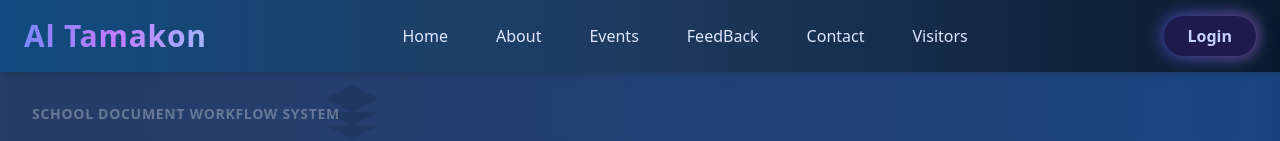
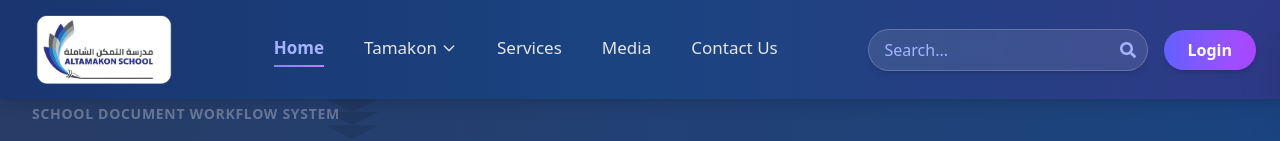
Before and after one commit to shakeel7521951/school-management-system, a React (Vite) app in the folder frontend/: page / in a window 1280 px wide. Shown: the top 141 px of the page. Built offline with nearby package versions, Linux system fonts and the light colour scheme; no server answers.

Commit message:
CHanges navbar

```diff
--- a/frontend/src/components/common/Navbar.jsx
+++ b/frontend/src/components/common/Navbar.jsx
@@ -1,6 +1,6 @@
 import { useState } from "react";
-import { FaBars, FaTimes, FaUserCircle } from "react-icons/fa";
-import { Link } from "react-router-dom";
+import { FaBars, FaTimes, FaUserCircle, FaSearch } from "react-icons/fa";
+import { NavLink } from "react-router-dom";
 import { useSelector, useDispatch } from "react-redux";
 import { selectUserProfile, clearProfile } from "../../redux/slices/UserSlice";
 import { useLogoutMutation } from "../../redux/slices/UserApi";
@@ -11,17 +11,15 @@ export default function Navbar() {
 
   const profile = useSelector(selectUserProfile);
   const dispatch = useDispatch();
-  console.log(profile);
 
   const [logout, { isLoading }] = useLogoutMutation();
 
   const navLinks = [
     { name: "Home", path: "/" },
-    { name: "About", path: "/about" },
-    { name: "Events", path: "/event" },
-    { name: "FeedBack", path: "/complain" },
-    { name: "Contact", path: "/contact-us" },
-    { name: "Visitors", path: "/visitor" },
+    { name: "Tamakon", path: "/tamakon" },
+    { name: "Services", path: "/services" },
+    { name: "Media", path: "/media" },
+    { name: "Contact Us", path: "/contact-us" },
   ];
 
   const handleLogout = async () => {
@@ -36,96 +34,183 @@ export default function Navbar() {
   };
 
   return (
-    <nav className="w-full fixed top-0 left-0 z-50 bg-gradient-to-r from-[#104c80] via-[#1e3a5f] to-[#0a1a2f] shadow-md">
-      <div className="container mx-auto flex items-center justify-between px-6 py-4">
+    <nav className="w-full fixed top-0 left-0 z-50 bg-gradient-to-r from-[#1A3570] via-[#1A4480] to-[#2E3A87] shadow-lg backdrop-blur">
+      <div className="container mx-auto flex items-center justify-between px-6 py-3">
         {/* Logo */}
-        <Link
-          to="/"
-          className="text-3xl font-extrabold text-transparent bg-clip-text bg-gradient-to-r from-indigo-400 via-purple-400 to-indigo-300 tracking-wide hover:scale-105 transition-transform duration-300"
-        >
-          Al Tamakon
-        </Link>
+        <NavLink to="/" className="w-[160px] h-[75px]">
+          <img
+            src="./images/Tamakon-logo.png"
+            alt="Tamakon Logo"
+            className="w-full h-full object-contain"
+          />
+        </NavLink>
 
         {/* Desktop Menu */}
-        <ul className="hidden lg:flex gap-12 text-base font-medium">
-          {navLinks.map((link) => (
-            <li key={link.name} className="group relative">
-              <Link
+        <ul className="hidden lg:flex gap-10 text-[17px] font-medium">
+          {navLinks.map((link) =>
+            link.name === "Tamakon" ? (
+              <li key={link.name} className="relative group">
+                <button
+                  className="relative pb-1 text-gray-200 hover:text-indigo-300 transition duration-300 flex items-center gap-1 after:absolute after:left-0 after:-bottom-1 after:h-[2px] after:bg-gradient-to-r after:from-indigo-400 after:to-purple-400 after:transition-all after:duration-300"
+                >
+                  Tamakon
+                  <svg
+                    className="w-4 h-4 transform group-hover:rotate-180 transition"
+                    fill="none"
+                    stroke="currentColor"
+                    viewBox="0 0 24 24"
+                    xmlns="http://www.w3.org/2000/svg"
+                  >
+                    <path
+                      strokeLinecap="round"
+                      strokeLinejoin="round"
+                      strokeWidth={2}
+                      d="M19 9l-7 7-7-7"
+                    />
+                  </svg>
+                </button>
+
+                {/* Dropdown */}
+                <div className="absolute left-0 mt-2 w-60 bg-white rounded-xl shadow-lg border border-gray-200 opacity-0 group-hover:opacity-100 invisible group-hover:visible transition duration-200 z-50">
+                  <NavLink
+                    to="/about-tamakon"
+                    className="block px-4 py-2 text-gray-700 hover:bg-indigo-50 hover:text-indigo-700 transition"
+                  >
+                    About Tamakon
+                  </NavLink>
+                  <NavLink
+                    to="/team"
+                    className="block px-4 py-2 text-gray-700 hover:bg-indigo-50 hover:text-indigo-700 transition"
+                  >
+                    Team
+                  </NavLink>
+                  <NavLink
+                    to="/director-message"
+                    className="block px-4 py-2 text-gray-700 hover:bg-indigo-50 hover:text-indigo-700 transition"
+                  >
+                    Director Manager Message
+                  </NavLink>
+                  <NavLink
+                    to="/acting-director-message"
+                    className="block px-4 py-2 text-gray-700 hover:bg-indigo-50 hover:text-indigo-700 transition"
+                  >
+                    Acting Director General Message
+                  </NavLink>
+                  <NavLink
+                    to="/school-fees"
+                    className="block px-4 py-2 text-gray-700 hover:bg-indigo-50 hover:text-indigo-700 transition"
+                  >
+                    School Fees
+                  </NavLink>
+                  <NavLink
+                    to="/recruitment"
+                    className="block px-4 py-2 text-gray-700 hover:bg-indigo-50 hover:text-indigo-700 transition"
+                  >
+                    Recruitment
+                  </NavLink>
+                  <NavLink
+                    to="/faqs"
+                    className="block px-4 py-2 text-gray-700 hover:bg-indigo-50 hover:text-indigo-700 transition"
+                  >
+                    FAQs
+                  </NavLink>
+                </div>
+              </li>
+            ) : (
+              <li key={link.name}>
+                <NavLink
                   to={link.path}
-                className="text-indigo-100 transition duration-300 group-hover:text-transparent group-hover:bg-clip-text group-hover:bg-gradient-to-r group-hover:from-indigo-400 group-hover:via-purple-400 group-hover:to-indigo-400"
+                  className={({ isActive }) =>
+                    `relative pb-1 transition duration-300 ${isActive
+                      ? "text-indigo-300 font-semibold after:w-full"
+                      : "text-gray-200 hover:text-indigo-300 after:w-0 hover:after:w-full"
+                    } after:absolute after:left-0 after:-bottom-1 after:h-[2px] after:bg-gradient-to-r after:from-indigo-400 after:to-purple-400 after:transition-all after:duration-300`
+                  }
                 >
                   {link.name}
-              </Link>
-              <span className="absolute left-0 -bottom-1 h-[2px] w-0 bg-gradient-to-r from-indigo-400 via-purple-400 to-indigo-400 transition-all duration-500 group-hover:w-full"></span>
+                </NavLink>
               </li>
-          ))}
+            )
+          )}
         </ul>
 
-        {/* Desktop Profile/Login */}
-        <div className="hidden lg:flex items-center gap-6">
+        {/* Search + Login */}
+        <div className="flex items-center gap-4">
+          {/* Search Bar */}
+          <div className="relative hidden md:block w-[280px]">
+            <input
+              type="text"
+              placeholder="Search..."
+              className="w-full px-4 py-2 rounded-full bg-white/10 border border-white/20 text-indigo-100 placeholder-indigo-300 backdrop-blur focus:outline-none focus:ring-2 focus:ring-purple-400 shadow-md transition"
+            />
+            <FaSearch className="absolute right-3 top-1/2 -translate-y-1/2 text-indigo-300" />
+          </div>
+
+          {/* Profile/Login */}
+          <div className="hidden lg:flex items-center">
             {!profile ? (
-            <Link to="/login" className="relative group">
-              <div className="absolute -inset-0.5 bg-gradient-to-r from-indigo-500 to-purple-400 rounded-full blur opacity-60 group-hover:opacity-100 transition duration-200" />
-              <div className="relative px-6 py-2 bg-indigo-950 rounded-full text-indigo-200 group-hover:text-white transition duration-200 font-semibold">
+              <NavLink
+                to="/login"
+                className="px-6 py-2 bg-gradient-to-r from-indigo-500 to-purple-500 rounded-full text-white font-semibold shadow-md hover:shadow-lg hover:scale-105 transition duration-300"
+              >
                 Login
-              </div>
-            </Link>
+              </NavLink>
             ) : (
               <div className="relative">
                 <button
                   onClick={() => setProfileOpen(!profileOpen)}
-                className="flex items-center gap-2 p-2 rounded-full bg-indigo-900 hover:bg-indigo-800 transition"
+                  className="flex items-center gap-2 px-3 py-2 rounded-full bg-gradient-to-r from-indigo-800 to-purple-800 hover:from-indigo-700 hover:to-purple-700 text-white shadow-md transition"
                 >
                   {profile?.profilePic ? (
                     <img
                       src={profile.profilePic}
                       alt="Profile"
-                    className="w-10 h-10 rounded-full object-cover border border-indigo-400"
+                      className="w-9 h-9 rounded-full object-cover border-2 border-purple-400 shadow-sm"
                     />
                   ) : (
                     <FaUserCircle className="text-3xl text-indigo-200" />
                   )}
-                <span className="text-indigo-200 font-medium">
+                  <span className="font-medium">
                     {profile?.name.split(" ")[0]}
                   </span>
                 </button>
 
-              {/* Desktop Dropdown */}
+                {/* Dropdown */}
                 {profileOpen && (
-                <div className="absolute right-0 mt-3 w-48 bg-white rounded-xl shadow-xl border border-gray-200 overflow-hidden z-50 animate-fadeIn">
-                  <Link
+                  <div className="absolute right-0 mt-3 w-52 bg-white rounded-xl shadow-xl border border-gray-200 overflow-hidden z-50 animate-fadeIn">
+                    <NavLink
                       to="/my-profile"
                       className="block px-4 py-2 text-gray-700 hover:bg-indigo-50 hover:text-indigo-700 transition"
                       onClick={() => setProfileOpen(false)}
                     >
                       My Profile
-                  </Link>
+                    </NavLink>
                     {profile?.role === "admin" && (
-                    <Link
+                      <NavLink
                         to="/admincomplain"
                         className="block px-4 py-2 text-gray-700 hover:bg-indigo-50 hover:text-indigo-700 transition"
                         onClick={() => setProfileOpen(false)}
                       >
                         Admin Dashboard
-                    </Link>
+                      </NavLink>
                     )}
                     {profile?.role === "teacher" && (
-                    <Link
+                      <NavLink
                         to="/teacherdocuments"
                         className="block px-4 py-2 text-gray-700 hover:bg-indigo-50 hover:text-indigo-700 transition"
                         onClick={() => setProfileOpen(false)}
                       >
                         Teacher Dashboard
-                    </Link>
+                      </NavLink>
                     )}
                     {profile?.role === "User" && (
-                    <Link
+                      <NavLink
                         to="/stcomplaints"
                         className="block px-4 py-2 text-gray-700 hover:bg-indigo-50 hover:text-indigo-700 transition"
                         onClick={() => setProfileOpen(false)}
                       >
                         Student Dashboard
-                    </Link>
+                      </NavLink>
                     )}
                     <button
                       onClick={handleLogout}
@@ -142,32 +227,32 @@ export default function Navbar() {
 
           {/* Mobile Menu Button */}
           <button
-          className="lg:hidden relative group"
+            className="lg:hidden p-2 rounded bg-indigo-900/70 hover:bg-indigo-800 transition"
             onClick={() => setIsOpen(true)}
           >
-          <div className="absolute -inset-0.5 bg-gradient-to-r from-indigo-500 to-purple-400 rounded blur opacity-60 group-hover:opacity-100 transition duration-200" />
-          <div className="relative p-2 bg-indigo-950 rounded">
-            <FaBars className="text-indigo-200 group-hover:text-white text-2xl" />
+            <FaBars className="text-indigo-200 text-2xl" />
+          </button>
         </div>
-        </button>
       </div>
 
       {/* Mobile Sidebar */}
       <div
-        className={`fixed top-0 right-0 h-full w-72 bg-gradient-to-b from-indigo-950 via-indigo-900 to-indigo-950 border-l border-indigo-500/20 shadow-xl transform transition-transform duration-300 z-50 p-6 ${
-          isOpen ? "translate-x-0" : "translate-x-full"
+        className={`fixed top-0 right-0 h-full w-72 bg-gradient-to-b from-indigo-950 via-indigo-900 to-indigo-950 border-l border-indigo-500/20 shadow-2xl transform transition-transform duration-300 z-50 p-6 ${isOpen ? "translate-x-0" : "translate-x-full"
           }`}
       >
         {/* Top */}
         <div className="flex justify-between items-center mb-10">
-          <Link
+          <NavLink
             to="/"
             className="text-2xl font-extrabold text-transparent bg-clip-text bg-gradient-to-r from-indigo-400 via-purple-400 to-indigo-300"
             onClick={() => setIsOpen(false)}
           >
             Al Tamakon
-          </Link>
-          <button onClick={() => setIsOpen(false)} className="p-2 bg-indigo-950 rounded">
+          </NavLink>
+          <button
+            onClick={() => setIsOpen(false)}
+            className="p-2 bg-indigo-950 rounded"
+          >
             <FaTimes className="text-indigo-200 text-2xl" />
           </button>
         </div>
@@ -176,30 +261,32 @@ export default function Navbar() {
         <ul className="flex flex-col gap-6 text-lg font-medium">
           {navLinks.map((link) => (
             <li key={link.name}>
-              <Link
+              <NavLink
                 to={link.path}
                 onClick={() => setIsOpen(false)}
-                className="block text-center text-indigo-100 hover:text-indigo-400 hover:bg-indigo-950 rounded-xl py-1 transition duration-300"
+                className={({ isActive }) =>
+                  `block text-center py-2 rounded-lg transition duration-300 ${isActive
+                    ? "bg-indigo-800 text-indigo-300 font-semibold"
+                    : "text-indigo-100 hover:text-indigo-300 hover:bg-indigo-800/30"
+                  }`
+                }
               >
                 {link.name}
-              </Link>
+              </NavLink>
             </li>
           ))}
         </ul>
 
-        {/* Mobile Profile/Login */}
+        {/* Mobile Login/Profile */}
         <div className="mt-10 flex flex-col gap-4 relative">
           {!profile ? (
-            <Link
+            <NavLink
               to="/login"
               onClick={() => setIsOpen(false)}
-              className="relative group block"
+              className="px-4 py-3 bg-gradient-to-r from-indigo-500 to-purple-500 rounded-full text-center text-white font-semibold shadow-md hover:shadow-lg transition"
             >
-              <div className="absolute -inset-0.5 bg-gradient-to-r from-indigo-500 to-purple-400 rounded-full blur opacity-60 group-hover:opacity-100 transition duration-200" />
-              <div className="relative px-4 py-3 bg-indigo-950 rounded-full text-center text-indigo-200 group-hover:text-white transition duration-200 font-semibold">
               Login
-              </div>
-            </Link>
+            </NavLink>
           ) : (
             <div className="relative">
               <button
@@ -215,12 +302,14 @@ export default function Navbar() {
                 ) : (
                   <FaUserCircle className="text-2xl" />
                 )}
-                <span className="font-medium">{profile?.name.split(" ")[0]}</span>
+                <span className="font-medium">
+                  {profile?.name.split(" ")[0]}
+                </span>
               </button>
 
               {profileOpen && (
                 <div className="mt-2 w-full bg-white rounded-xl shadow-lg border border-gray-200 overflow-hidden z-50 animate-fadeIn">
-                  <Link
+                  <NavLink
                     to="/my-profile"
                     className="block px-4 py-2 text-gray-700 hover:bg-indigo-50 hover:text-indigo-700 transition"
                     onClick={() => {
@@ -229,9 +318,9 @@ export default function Navbar() {
                     }}
                   >
                     My Profile
-                  </Link>
+                  </NavLink>
                   {profile?.role === "admin" && (
-                    <Link
+                    <NavLink
                       to="/admincomplain"
                       className="block px-4 py-2 text-gray-700 hover:bg-indigo-50 hover:text-indigo-700 transition"
                       onClick={() => {
@@ -240,10 +329,10 @@ export default function Navbar() {
                       }}
                     >
                       Admin Dashboard
-                    </Link>
+                    </NavLink>
                   )}
                   {profile?.role === "teacher" && (
-                    <Link
+                    <NavLink
                       to="/teacherdocuments"
                       className="block px-4 py-2 text-gray-700 hover:bg-indigo-50 hover:text-indigo-700 transition"
                       onClick={() => {
@@ -252,10 +341,10 @@ export default function Navbar() {
                       }}
                     >
                       Teacher Dashboard
-                    </Link>
+                    </NavLink>
                   )}
                   {profile?.role === "User" && (
-                    <Link
+                    <NavLink
                       to="/stcomplaints"
                       className="block px-4 py-2 text-gray-700 hover:bg-indigo-50 hover:text-indigo-700 transition"
                       onClick={() => {
@@ -264,7 +353,7 @@ export default function Navbar() {
                       }}
                     >
                       Student Dashboard
-                    </Link>
+                    </NavLink>
                   )}
                   <button
                     onClick={handleLogout}
@@ -283,7 +372,7 @@ export default function Navbar() {
       {/* Overlay */}
       {isOpen && (
         <div
-          className="fixed inset-0 bg-black/50 backdrop-blur-sm z-40"
+          className="fixed inset-0 bg-black/40 backdrop-blur-sm z-40"
           onClick={() => setIsOpen(false)}
         ></div>
       )}
```
Lines whose indentation alone changed are shown as unchanged.
